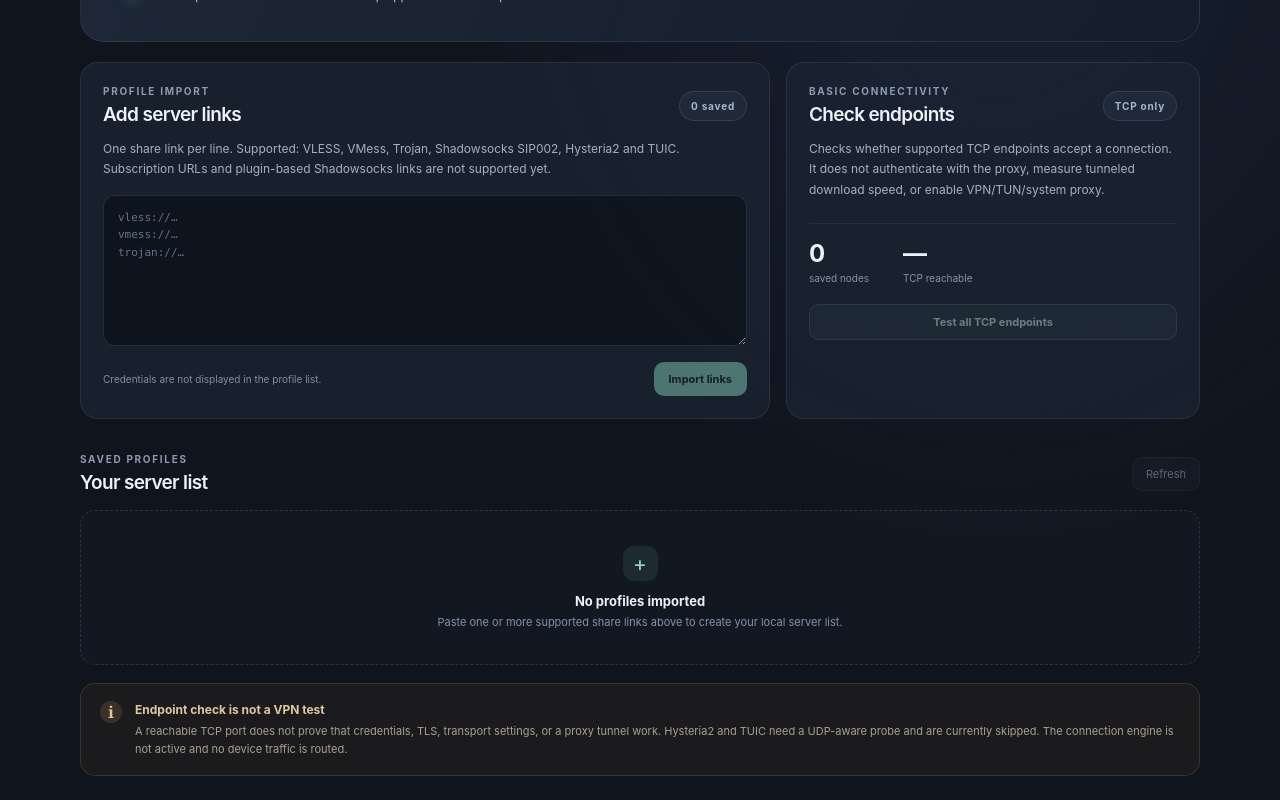
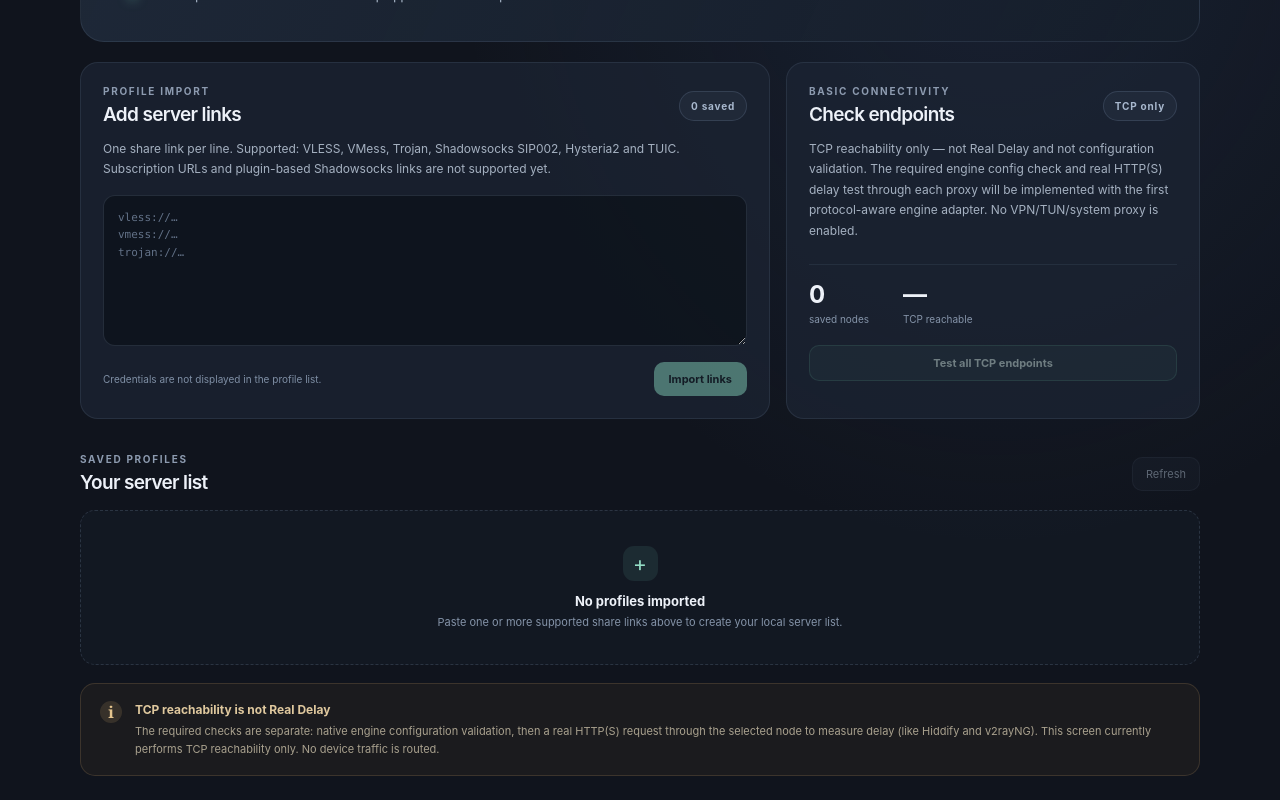
Before and after one commit to hatinati2/blacklist-inevitable, a React (Vite) app: page / in a window 1280 px wide. Shown: the part 360-1160 px from the top of the page. Built offline with nearby package versions, Linux system fonts and the light colour scheme.

Commit message:
ui: clarify TCP reachability is not real proxy delay

```diff
--- a/src/ui/App.tsx
+++ b/src/ui/App.tsx
@@ -203,8 +203,9 @@ export default function App() {
             <span className="count-tag">TCP only</span>
           </div>
           <p className="panel-copy">
-            Checks whether supported TCP endpoints accept a connection. It does not authenticate
-            with the proxy, measure tunneled download speed, or enable VPN/TUN/system proxy.
+            TCP reachability only — not Real Delay and not configuration validation. The required
+            engine config check and real HTTP(S) delay test through each proxy will be implemented
+            with the first protocol-aware engine adapter. No VPN/TUN/system proxy is enabled.
           </p>
           <div className="probe-summary">
             <div>
@@ -277,11 +278,11 @@ export default function App() {
       <section className="notice">
         <div className="notice-icon">i</div>
         <div>
-          <h3>Endpoint check is not a VPN test</h3>
+          <h3>TCP reachability is not Real Delay</h3>
           <p>
-            A reachable TCP port does not prove that credentials, TLS, transport settings, or a proxy
-            tunnel work. Hysteria2 and TUIC need a UDP-aware probe and are currently skipped.
-            The connection engine is not active and no device traffic is routed.
+            The required checks are separate: native engine configuration validation, then a real
+            HTTP(S) request through the selected node to measure delay (like Hiddify and v2rayNG).
+            This screen currently performs TCP reachability only. No device traffic is routed.
           </p>
         </div>
       </section>
@@ -289,7 +290,7 @@ export default function App() {
       <section className="section-heading engine-heading">
         <div>
           <p className="eyebrow">ENGINE STRATEGY</p>
-          <h2>Protocol-aware checks come next</h2>
+          <h2>Config validation and Real Delay come next</h2>
         </div>
       </section>
       <section className="engine-grid">
```
